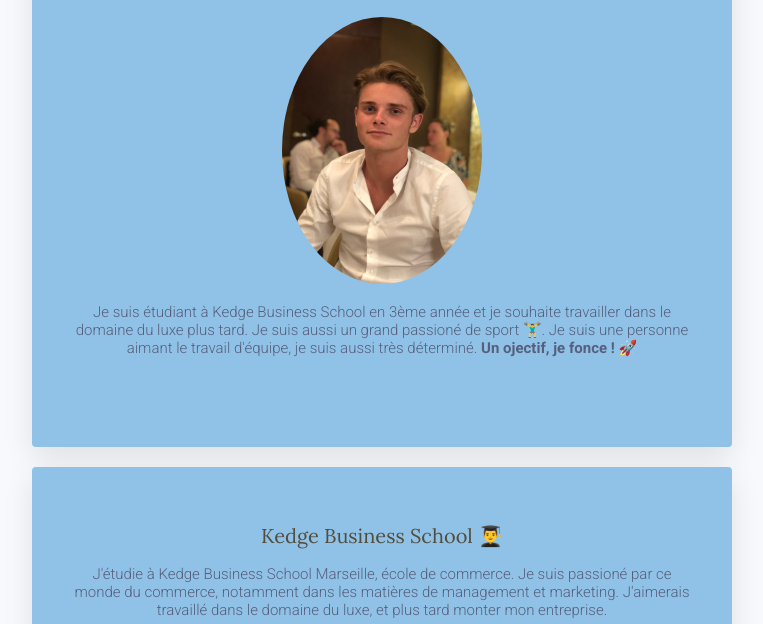
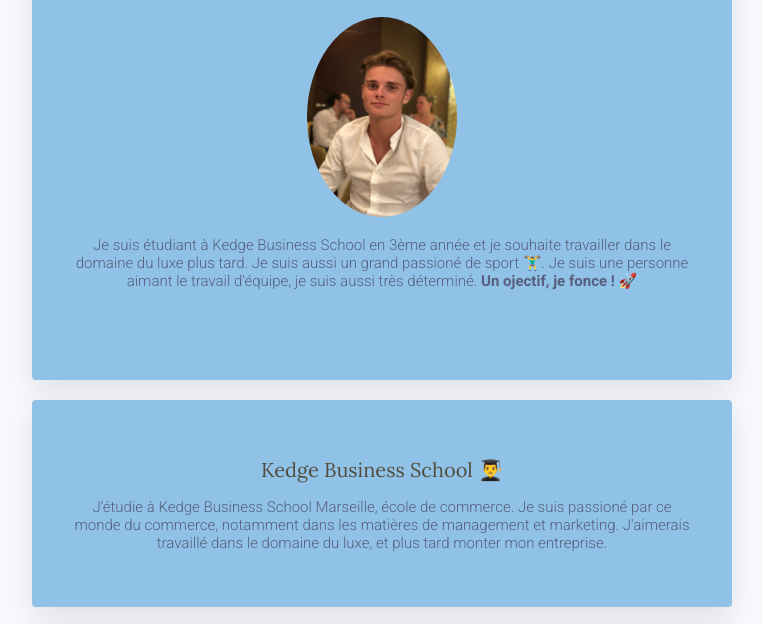
Before and after one commit to JuLiosssss/MonProfil, a plain HTML site: page index.html in a window 1280 px wide. Shown: the part 141-765 px from the top of the page, without its empty margins (258-1021 px from the left). Drawn offline with Linux system fonts and the light colour scheme.

Commit message:
Add files via upload

```diff
--- a/index.html
+++ b/index.html
@@ -13,7 +13,7 @@
     <div class="container">
       <div class="card-white" id="introduction">
         <h1>Bonjour, je me présente : Jules 👋</h1>
-        <img src="img/profil.jpeg" class="img-circle" width="200px" alt="Jules Harrel-Courtes">
+        <img src="img/profil.jpeg" class="img-circle" width="150px" alt="Jules Harrel-Courtes">
         <p>
           Je suis étudiant à Kedge Business School en 3ème année et je souhaite travailler dans le domaine du luxe plus tard.  Je suis aussi un grand passioné de sport 🏋️‍♂️. Je suis une personne aimant le travail d'équipe, je suis aussi très déterminé. <strong>Un ojectif, je fonce ! 🚀</strong>
         </p>
```
